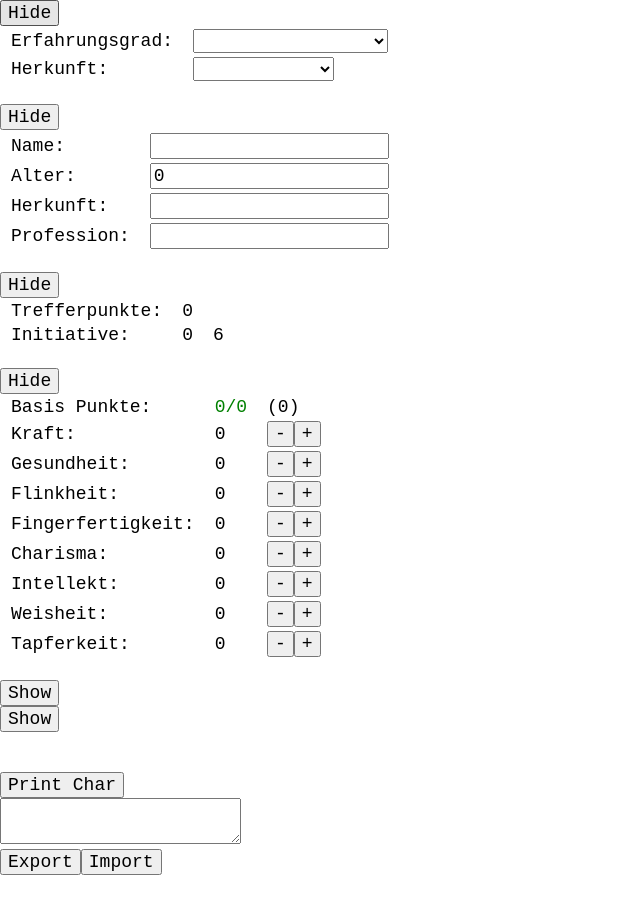
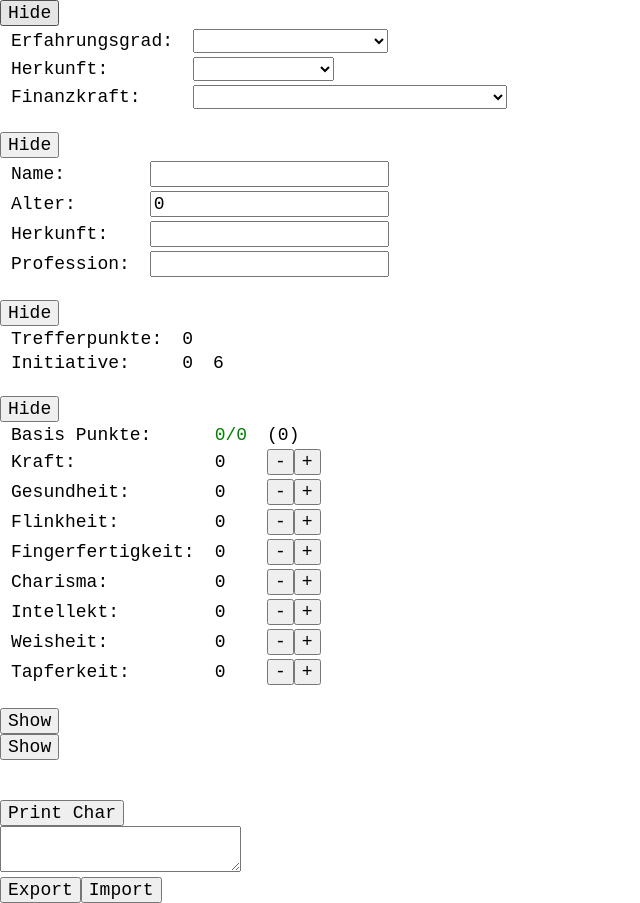
Before and after one commit to Jarpos/jarncc-2, an Angular app: page / in a window 1280 px wide. Shown: the whole page, without its empty margins (0-640 px from the left). Before the commit the page ends 875 px from the top, so only its background shows below. Built offline with nearby package versions, Linux system fonts and the light colour scheme.

Commit message:
feat: add basic system for choosing character finances & rudimentary inventory system

```diff
--- a/src/app/pages/c-char-editor/c-char-editor.component.html
+++ b/src/app/pages/c-char-editor/c-char-editor.component.html
@@ -17,6 +17,16 @@
             <select [(ngModel)]="character._origin">
                 <option *ngFor="let o of characterService._origins"
                         [ngValue]="o">{{ o.label }}
+                </option>
+            </select>
+        </td>
+    </tr>
+    <tr>
+        <td>Finanzkraft:</td>
+        <td>
+            <select [(ngModel)]="character._inventory.finance">
+                <option *ngFor="let o of characterService._finances"
+                        [ngValue]="o">{{ o.label + ' z.B. ' + o.example }}
                 </option>
             </select>
         </td>
--- a/src/app/services/character/character.service.ts
+++ b/src/app/services/character/character.service.ts
@@ -6,6 +6,7 @@ import { Talent_c, get_talents } from "./types/Talent";
 import { Character_c } from './types/Character';
 import { get_proficencies } from './types/Proficency';
 import { get_origins } from './types/Origins';
+import { get_finances } from './types/Finances';
 
 @Injectable({
     providedIn: 'root'
@@ -16,6 +17,7 @@ export class CharacterService {
 
     public _proficencies = get_proficencies();
     public _origins = get_origins();
+    public _finances = get_finances();
 
     constructor() { }
 
--- a/src/app/services/character/types/Character.ts
+++ b/src/app/services/character/types/Character.ts
@@ -5,6 +5,9 @@ import { Proficency_c } from "./Proficency";
 import { Origin_c } from "./Origins";
 import { calc_from_base, Factors_c } from "./CalculateFromBase";
 import { CalculatedTalents_c, get_calculated_talents } from "./CalculatedTalents";
+import { Weapon } from "./items/Weapon";
+import { Item } from "./items/Item";
+import { Finance_c } from "./Finances";
 
 export class Character_c {
     constructor() { }
@@ -13,6 +16,11 @@ export class Character_c {
     public _baseValues: BaseValue_c[] = get_base_values();
     public _talents: Talent_c[] = get_talents();
     public _calcTalents: CalculatedTalents_c[] = get_calculated_talents(this);
+    public _inventory = {
+        finance: new Finance_c("", 0),
+        items: Array<Item>(),
+        weapons: Array<Weapon>(),
+    };
 
     public get basePointsSum(): number {
         let s = 0;
--- /dev/null
+++ b/src/app/services/character/types/Finances.ts
@@ -0,0 +1,30 @@
+// Maybe rename to Capital_c ?
+export class Finance_c {
+    /**
+     *
+     * @param l label for displaying as name
+     * @param m amount of money that is given as base (!In Goldsichel!)
+     * @param e example to explain what person would have such money
+     */
+    constructor(l: string, m: number, e?: string) {
+        this.label = l;
+        this.money = m;
+        this.example = e;
+    }
+
+    public label: string;
+    public money: number;
+    public example?: string;
+}
+
+export function get_finances(): Finance_c[] {
+    return [
+        new Finance_c("1", 40, "Obdachloser Bettler"),
+        new Finance_c("2", 70, "Tagelöhner"),
+        new Finance_c("3", 110, "Bürger: Istakum"),
+        new Finance_c("4", 150, "Bürger: Aél/Elersien"),
+        new Finance_c("5", 200, "Bürger: Cordania"),
+        new Finance_c("6", 275, "Reich: Cordania"),
+        new Finance_c("7", 350, "Ein Adeliger"),
+    ];
+}
```
